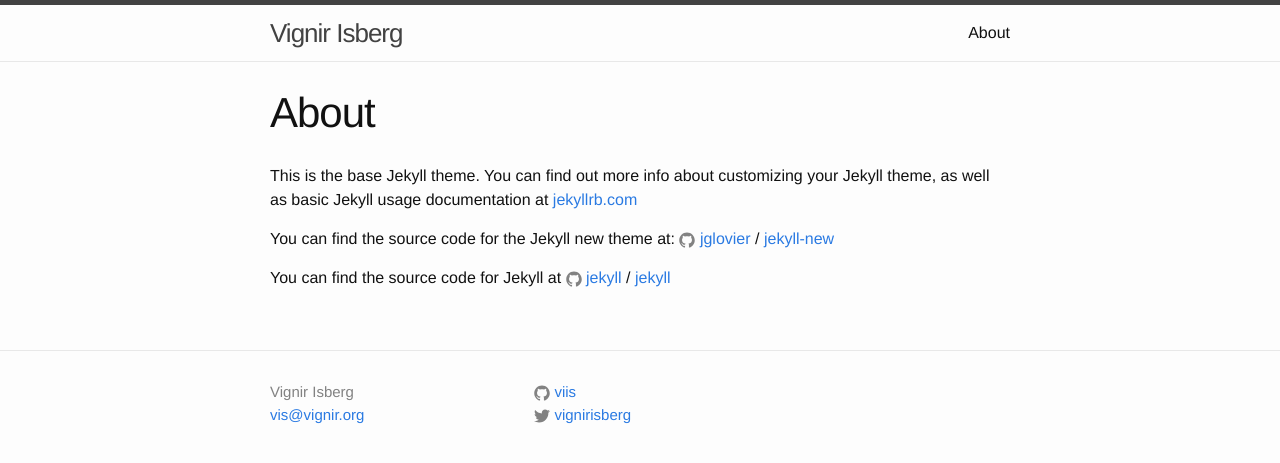
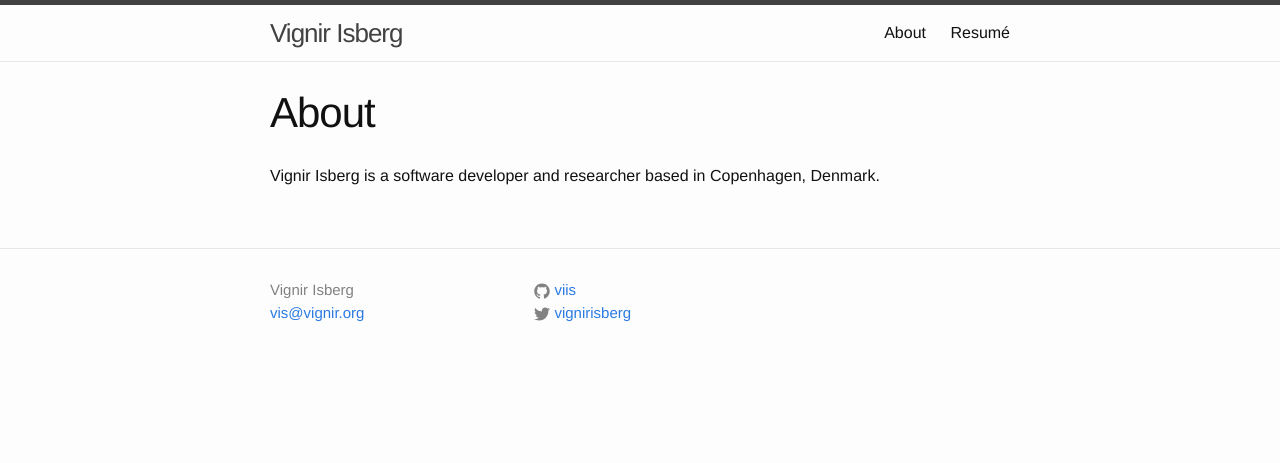
Before and after one commit to viis/viis.github.io, a Jekyll site: the page built from about.md, in a window 1280 px wide. Shown: the top 463 px of the page. Built offline with Jekyll 4.4.1, drawn with Linux system fonts in a browser that asks for light colours.

Commit message:
Updated the about page and created a resumé page

```diff
--- a/about.md
+++ b/about.md
@@ -4,12 +4,4 @@ title: About
 permalink: /about/
 ---
 
-This is the base Jekyll theme. You can find out more info about customizing your Jekyll theme, as well as basic Jekyll usage documentation at [jekyllrb.com](http://jekyllrb.com/)
-
-You can find the source code for the Jekyll new theme at:
-{% include icon-github.html username="jglovier" %} /
-[jekyll-new](https://github.com/jglovier/jekyll-new)
-
-You can find the source code for Jekyll at
-{% include icon-github.html username="jekyll" %} /
-[jekyll](https://github.com/jekyll/jekyll)
+Vignir Isberg is a software developer and researcher based in Copenhagen, Denmark.
```
Also changed, not shown: resume.md (added, +26 -0 lines).
